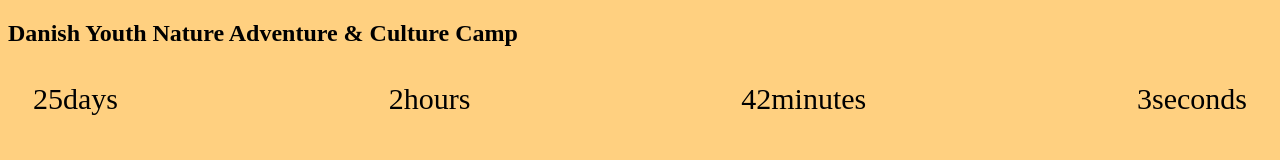
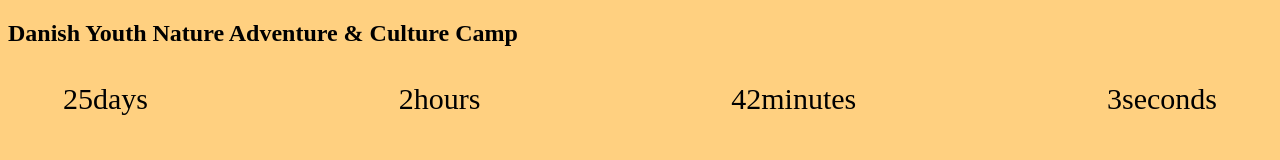
Before and after one commit to Blabbermouth35/Blabbermouth35.github.io, a plain HTML site: page countdown/index.html in a window 1280 px wide. Drawn offline with Linux system fonts and the light colour scheme.

Commit message:
played with paddings

```diff
--- a/countdown/index.html
+++ b/countdown/index.html
@@ -16,7 +16,7 @@
 
 <body style="background-color:#ffd080">
 <h2 style="text-align:left;">Danish Youth Nature Adventure & Culture Camp</h2>
-<div style="display: flex; justify-content: space-between; padding: 0 20px 0 20px;">
+<div style="display: flex; justify-content: space-between; padding: 0 50px 0 50px;">
     <p id="days"></p>
     <p id="hours"></p>
     <p id="minutes"></p>
```
